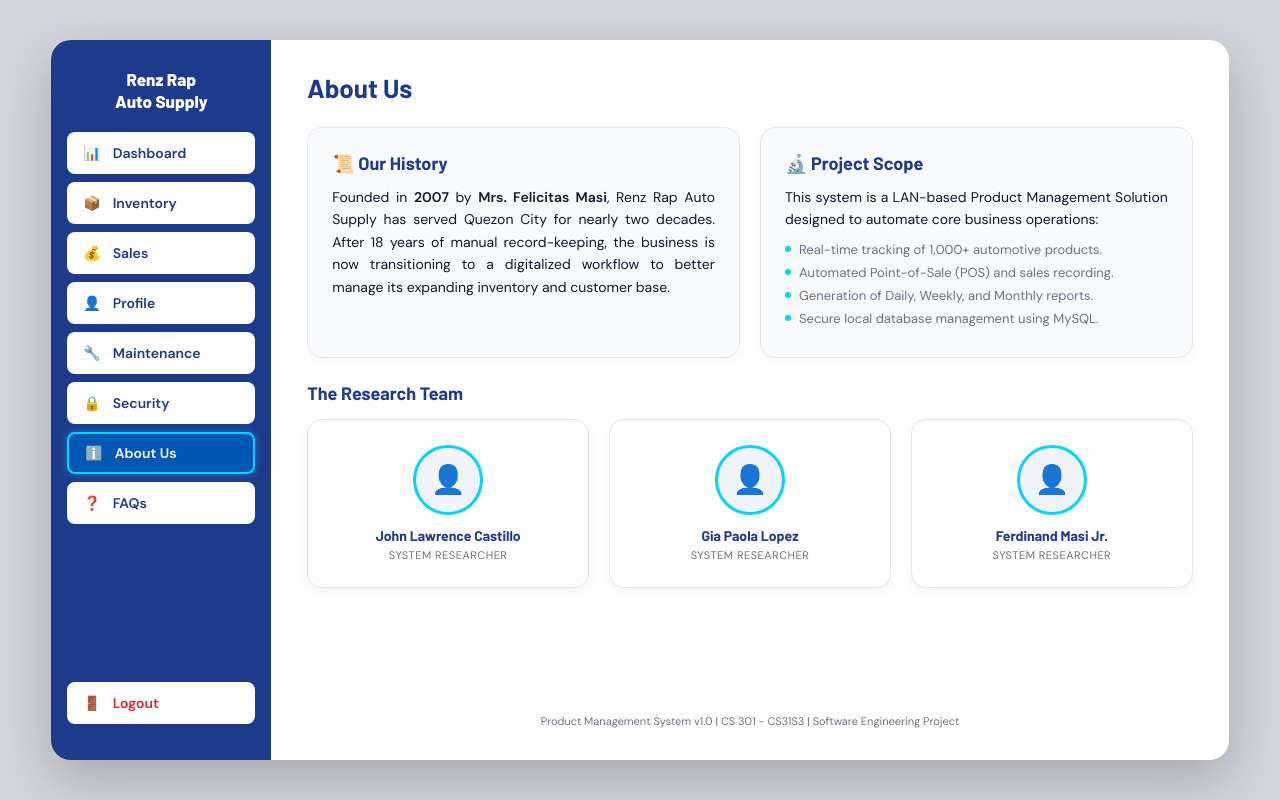
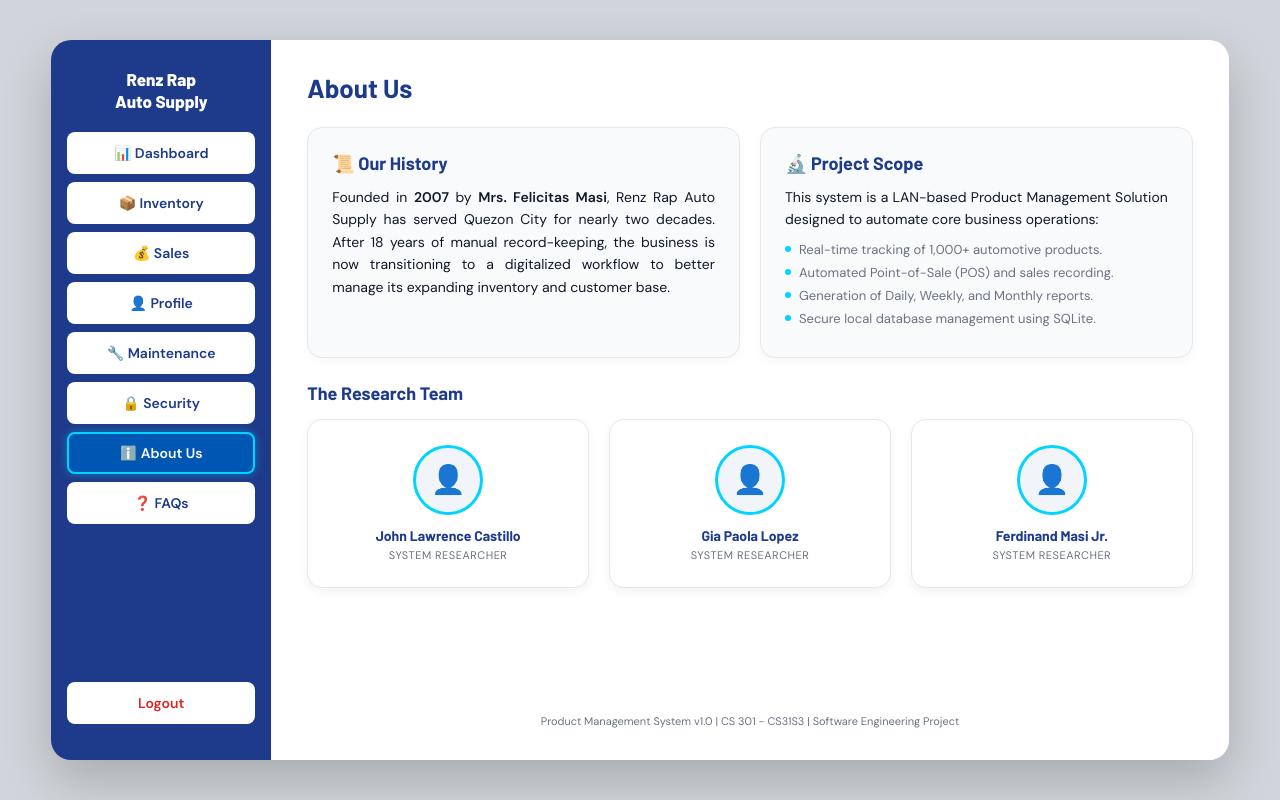
Before and after one commit to qjlscastillo-cpu/RenzRap-2, a Flask app: page /about in a window 1280 px wide. Run offline with Flask 3, Linux system fonts and the light colour scheme; a user stored in the database is signed in.

Commit message:
center align about us

```diff
--- a/templates/aboutus.html
+++ b/templates/aboutus.html
@@ -6,7 +6,6 @@
   <title>About Us | Renz Rap Auto Supply</title>
   <link href="https://fonts.googleapis.com/css2?family=Barlow:wght@600;700;800&family=DM+Sans:wght@400;500;600&display=swap" rel="stylesheet"/>
   <style>
-    /* SHARED SIDEBAR & SHELL STYLES */
     *, *::before, *::after { box-sizing: border-box; margin: 0; padding: 0; }
     :root {
       --navy: #1e3a8a;
@@ -33,10 +32,12 @@
     .sidebar-logo { font-family: 'Barlow', sans-serif; font-weight: 800; font-size: 17px; color: var(--white); margin-bottom: 20px; text-align: center; line-height: 1.3; }
 
     .nav-item {
-      display: flex; align-items: center; gap: 12px;
+      display: flex; align-items: center; justify-content: center; /* Centering added */
+      gap: 12px;
       width: 100%; height: 42px; border-radius: 8px; background: var(--white);
       color: var(--navy); font-weight: 600; font-size: 14px; padding: 0 16px;
       cursor: pointer; margin-bottom: 8px; text-decoration: none; transition: 0.2s;
+      text-align: center;
     }
     .nav-item:hover { background: #e8f0fb; transform: translateX(5px); }
     .nav-item.active { background: var(--blue-btn); color: var(--white); border: 2px solid var(--cyan); box-shadow: 0 0 10px rgba(0,212,255,0.4); }
@@ -47,7 +48,6 @@
     /* MAIN AREA */
     .main { flex: 1; background: var(--white); padding: 32px 36px; overflow-y: auto; display: flex; flex-direction: column; gap: 24px; }
 
-    /* TOP CONTENT GRID (HISTORY AND SCOPE) */
     .top-content-grid { display: grid; grid-template-columns: 1fr 1fr; gap: 20px; }
 
     .card {
@@ -63,7 +63,6 @@
     .list-item { font-size: 13px; color: var(--muted); margin-bottom: 6px; display: flex; align-items: center; gap: 8px; }
     .dot { width: 6px; height: 6px; background: var(--cyan); border-radius: 50%; }
 
-    /* DEVELOPER CARDS */
     .dev-container { display: grid; grid-template-columns: repeat(3, 1fr); gap: 20px; }
     .dev-card { background: var(--white); border: 1px solid var(--border); border-radius: 15px; padding: 25px; text-align: center; box-shadow: 0 4px 10px rgba(0,0,0,0.05); transition: 0.3s; }
     .dev-card:hover { transform: translateY(-5px); border-color: var(--cyan); }
@@ -79,15 +78,15 @@
 <div class="shell">
   <aside class="sidebar">
     <div class="sidebar-logo">Renz Rap<br>Auto Supply</div>
-    <a href="/dashboard"   class="nav-item">📊 <span class="label">Dashboard</span></a>
-    <a href="/inventory"   class="nav-item">📦 <span class="label">Inventory</span></a>
-    <a href="/sales"       class="nav-item">💰 <span class="label">Sales</span></a>
-    <a href="/profile"     class="nav-item">👤 <span class="label">Profile</span></a>
-    <a href="/maintenance" class="nav-item">🔧 <span class="label">Maintenance</span></a>
-    <a href="/security"    class="nav-item">🔒 <span class="label">Security</span></a>
-    <a href="/about"       class="nav-item active">ℹ️ <span class="label">About Us</span></a>
-    <a href="/faqs"        class="nav-item">❓ <span class="label">FAQs</span></a>
-    <a href="#" onclick="openLogoutModal(event)" class="nav-item logout-btn">🚪 <span class="label">Logout</span></a>
+    <a href="/dashboard"   class="nav-item">📊 Dashboard</a>
+    <a href="/inventory"   class="nav-item">📦 Inventory</a>
+    <a href="/sales"       class="nav-item">💰 Sales</a>
+    <a href="/profile"     class="nav-item">👤 Profile</a>
+    <a href="/maintenance" class="nav-item">🔧 Maintenance</a>
+    <a href="/security"    class="nav-item">🔒 Security</a>
+    <a href="/aboutus"     class="nav-item active">ℹ️ About Us</a>
+    <a href="/faqs"        class="nav-item">❓ FAQs</a>
+    <a href="#" onclick="openLogoutModal(event)" class="nav-item logout-btn">Logout</a>
   </aside>
 
   <main class="main">
@@ -107,7 +106,7 @@
         <div class="list-item"><div class="dot"></div> Real-time tracking of 1,000+ automotive products.</div>
         <div class="list-item"><div class="dot"></div> Automated Point-of-Sale (POS) and sales recording.</div>
         <div class="list-item"><div class="dot"></div> Generation of Daily, Weekly, and Monthly reports.</div>
-        <div class="list-item"><div class="dot"></div> Secure local database management using MySQL.</div>
+        <div class="list-item"><div class="dot"></div> Secure local database management using SQLite.</div>
       </div>
     </div>
 
```
